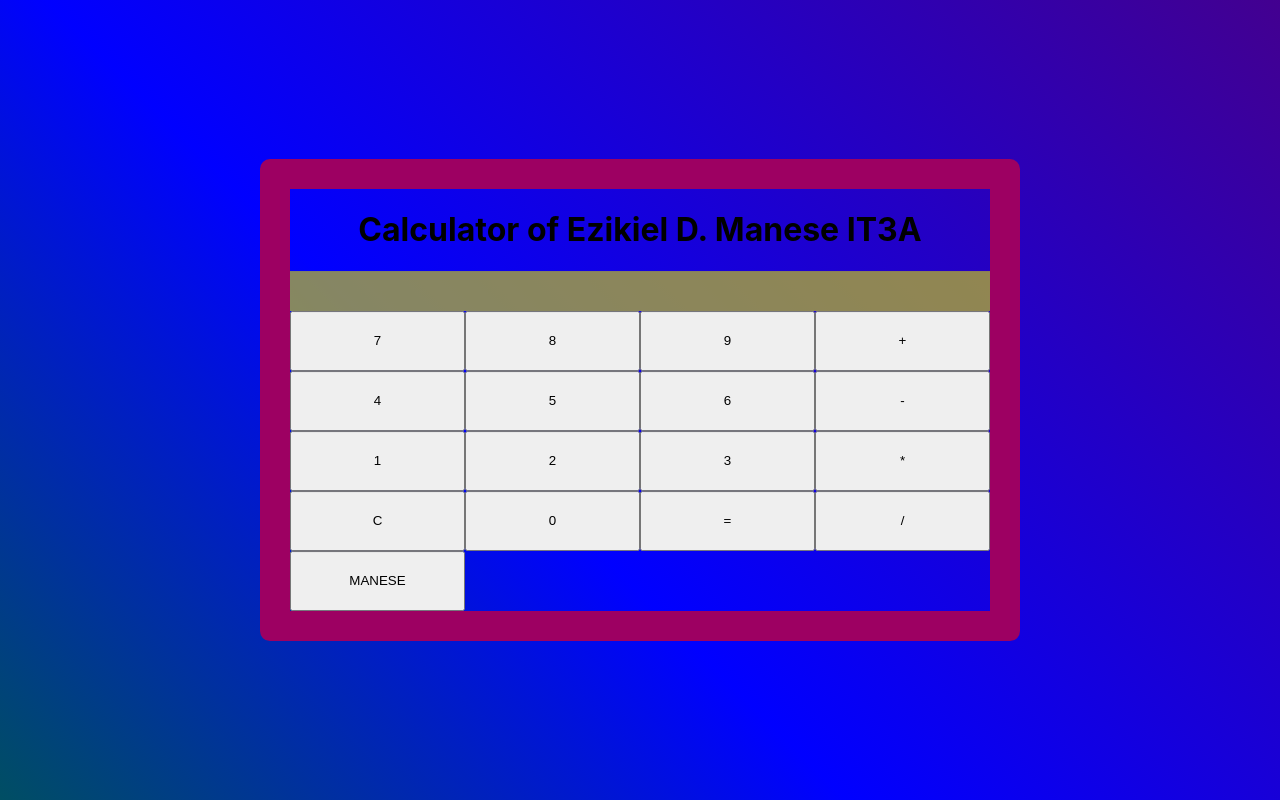
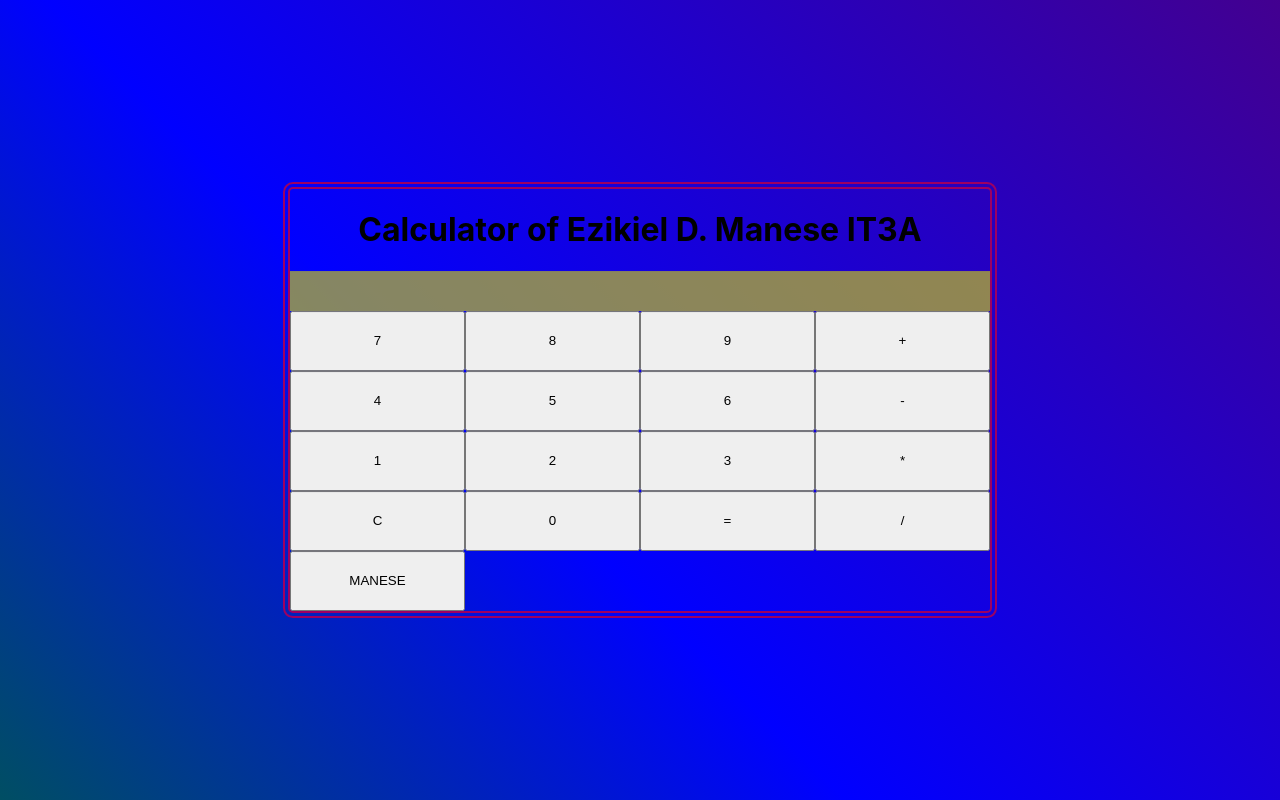
Before and after one commit to Ezikiel2023/prelimexam, a React (Create React App) app: page / in a window 1280 px wide. Built offline with nearby package versions, Linux system fonts and the light colour scheme.

Commit message:
Update App.css

```diff
--- a/src/App.css
+++ b/src/App.css
@@ -17,7 +17,7 @@
   margin: 0 auto;
   width: 700px;
   text-align: center;
-  border: 30px solid black;
+  border: 7px double black;
   border-radius: 10px;
   animation: moveColor 5s linear infinite;
 }
```
